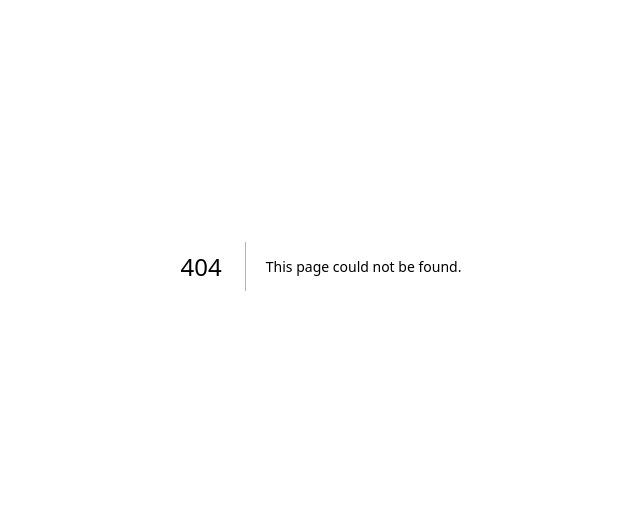
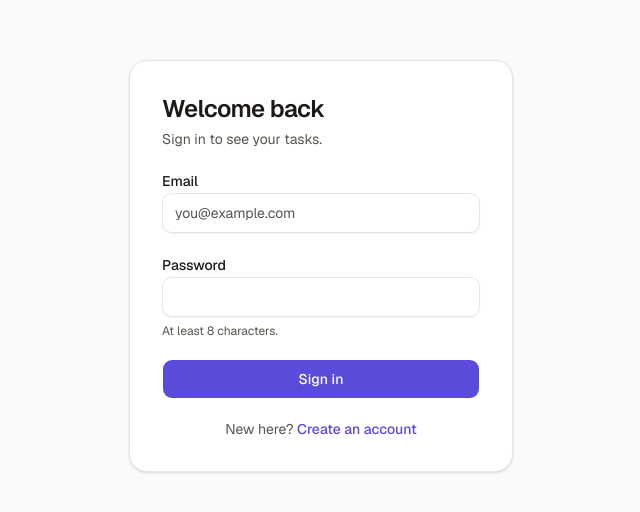
Before and after one commit to itsaslamopenclawdata/grokclaudcodetest, a Next.js app in the folder frontend/: page /login in a window 1280 px wide. Before the commit this address had no page. Shown: the part 134-646 px from the top of the page, without its empty margins (319-959 px from the left). Built offline with nearby package versions, Linux system fonts and the light colour scheme.

Commit message:
#41: auth form and /login page

```diff
--- /dev/null
+++ b/frontend/app/login/page.tsx
@@ -0,0 +1,22 @@
+"use client";
+
+import { useQueryClient } from "@tanstack/react-query";
+import { useRouter } from "next/navigation";
+import { AuthForm } from "@/components/auth-form";
+
+export default function LoginPage() {
+  const router = useRouter();
+  const qc = useQueryClient();
+  return (
+    <main className="flex flex-1 items-center justify-center px-4 py-16">
+      <div className="w-full max-w-sm rounded-2xl border border-border bg-surface p-8 shadow-sm">
+        <AuthForm
+          onSuccess={() => {
+            qc.clear();
+            router.replace("/");
+          }}
+        />
+      </div>
+    </main>
+  );
+}
--- /dev/null
+++ b/frontend/components/auth-form.tsx
@@ -0,0 +1,117 @@
+"use client";
+
+import { Loader2 } from "lucide-react";
+import { useId, useState } from "react";
+import { Button } from "@/components/ui/button";
+import { ApiError, api } from "@/lib/api";
+
+const MIN_PASSWORD = 8;
+
+const inputClass =
+  "h-10 w-full rounded-lg border border-border bg-surface px-3 text-sm text-fg shadow-xs outline-none transition-[border-color,box-shadow] duration-150 placeholder:text-muted focus-visible:border-accent focus-visible:ring-3 focus-visible:ring-accent/25 aria-invalid:border-danger";
+
+export function AuthForm({ onSuccess }: { onSuccess: () => void }) {
+  const [mode, setMode] = useState<"login" | "register">("login");
+  const [email, setEmail] = useState("");
+  const [password, setPassword] = useState("");
+  const [error, setError] = useState<string | null>(null);
+  const [pending, setPending] = useState(false);
+  const id = useId();
+  const isRegister = mode === "register";
+
+  async function onSubmit(e: React.FormEvent<HTMLFormElement>) {
+    e.preventDefault();
+    if (pending) return;
+    if (!email.includes("@")) return setError("Enter a valid email address.");
+    if (password.length < MIN_PASSWORD) {
+      return setError(`Password must be at least ${MIN_PASSWORD} characters.`);
+    }
+    setError(null);
+    setPending(true);
+    try {
+      if (isRegister) await api.register(email, password);
+      await api.login(email, password);
+      onSuccess();
+    } catch (err) {
+      setError(err instanceof ApiError ? err.detail : "Something went wrong. Try again.");
+    } finally {
+      setPending(false);
+    }
+  }
+
+  return (
+    <form noValidate onSubmit={onSubmit} className="flex w-full flex-col gap-5" aria-describedby={error ? `${id}-err` : undefined}>
+      <div className="space-y-1">
+        <h1 className="text-2xl font-semibold tracking-tight text-fg">
+          {isRegister ? "Create your account" : "Welcome back"}
+        </h1>
+        <p className="text-sm text-muted">
+          {isRegister ? "Start keeping track in seconds." : "Sign in to see your tasks."}
+        </p>
+      </div>
+
+      <div className="space-y-1.5">
+        <label htmlFor={`${id}-email`} className="text-sm font-medium text-fg">
+          Email
+        </label>
+        <input
+          id={`${id}-email`}
+          type="email"
+          autoComplete="email"
+          required
+          value={email}
+          onChange={(e) => setEmail(e.target.value)}
+          className={inputClass}
+          placeholder="you@example.com"
+        />
+      </div>
+
+      <div className="space-y-1.5">
+        <label htmlFor={`${id}-password`} className="text-sm font-medium text-fg">
+          Password
+        </label>
+        <input
+          id={`${id}-password`}
+          type="password"
+          autoComplete={isRegister ? "new-password" : "current-password"}
+          required
+          minLength={MIN_PASSWORD}
+          value={password}
+          onChange={(e) => setPassword(e.target.value)}
+          aria-invalid={error !== null && password.length < MIN_PASSWORD}
+          className={inputClass}
+        />
+        <p className="text-xs text-muted">At least {MIN_PASSWORD} characters.</p>
+      </div>
+
+      {error && (
+        <p
+          id={`${id}-err`}
+          role="alert"
+          className="rounded-lg border border-danger/30 bg-danger/10 px-3 py-2 text-sm text-danger animate-in fade-in-0 slide-in-from-top-1 duration-200 motion-reduce:animate-none"
+        >
+          {error}
+        </p>
+      )}
+
+      <Button type="submit" size="lg" disabled={pending} className="h-10 w-full">
+        {pending && <Loader2 className="animate-spin motion-reduce:animate-none" aria-hidden />}
+        {isRegister ? "Create account" : "Sign in"}
+      </Button>
+
+      <p className="text-center text-sm text-muted">
+        {isRegister ? "Already registered?" : "New here?"}{" "}
+        <button
+          type="button"
+          onClick={() => {
+            setMode(isRegister ? "login" : "register");
+            setError(null);
+          }}
+          className="rounded-sm font-medium text-accent underline-offset-4 outline-none hover:underline focus-visible:ring-3 focus-visible:ring-accent/40"
+        >
+          {isRegister ? "I have an account" : "Create an account"}
+        </button>
+      </p>
+    </form>
+  );
+}
```
